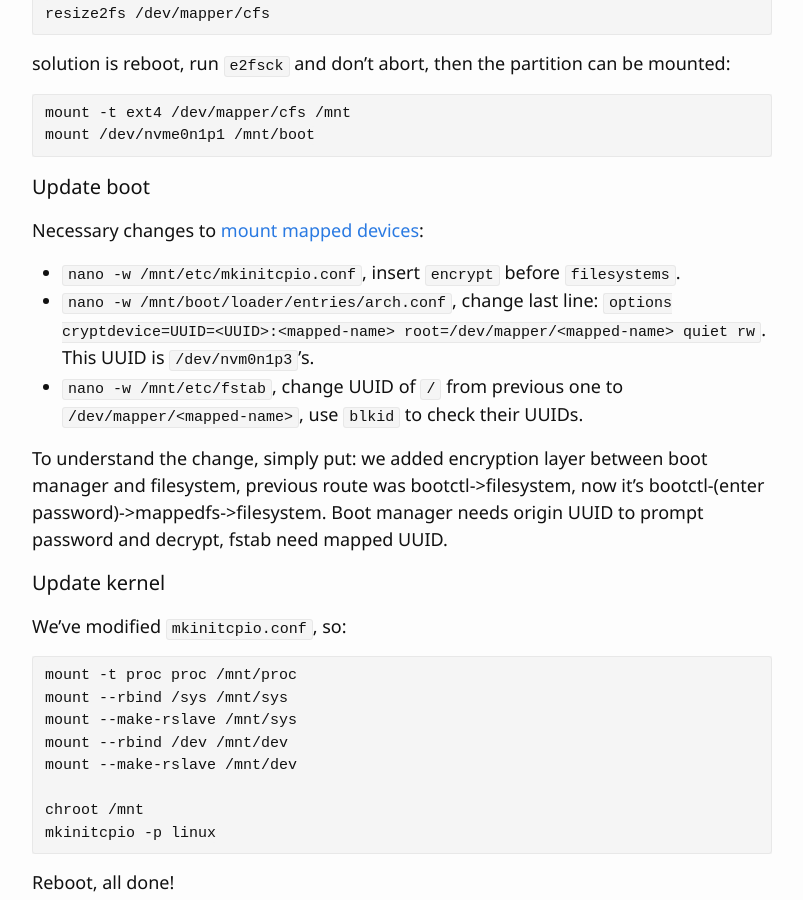
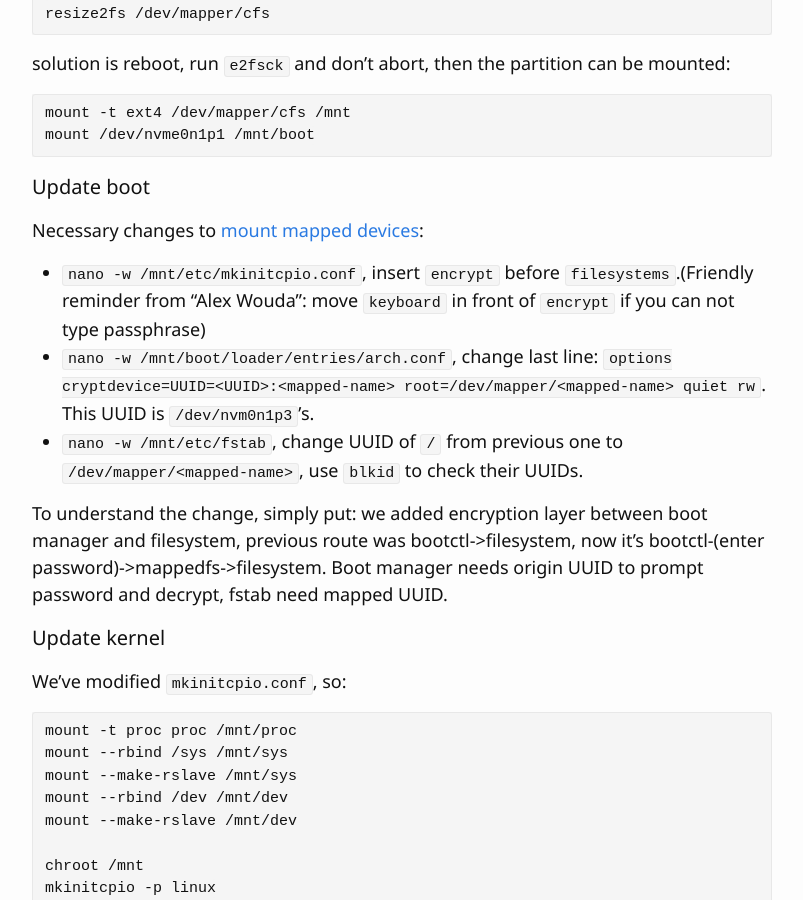
Before and after one commit to ahxxm/ahxxm.github.io, a Jekyll site: the page built from _posts/2016-04-19-arch-xps-9550-en.md, in a window 1280 px wide and 900 px high, scrolled down 14776 px. Shown: the whole window, without its empty margins (238-1041 px from the left). Built offline with Jekyll 4.4.1, drawn with Linux system fonts in a browser that asks for light colours.

Commit message:
order of `keyboard` directive in mkinitcpio config
friendly reminder from Alex Wouda

```diff
--- a/_posts/2016-04-19-arch-xps-9550-en.md
+++ b/_posts/2016-04-19-arch-xps-9550-en.md
@@ -625,7 +625,7 @@ solution is reboot, run `e2fsck` and don't abort, then the partition can be moun
 
 Necessary changes to [mount mapped devices](https://wiki.archlinux.org/index.php/Dm-crypt/Encrypting_an_entire_system#Mounting_the_devices):
 
-- `nano -w /mnt/etc/mkinitcpio.conf`, insert `encrypt` before `filesystems`.
+- `nano -w /mnt/etc/mkinitcpio.conf`, insert `encrypt` before `filesystems`.(Friendly reminder from "Alex Wouda": move `keyboard` in front of `encrypt` if you can not type passphrase)
 - `nano -w /mnt/boot/loader/entries/arch.conf`, change last line: `options cryptdevice=UUID=<UUID>:<mapped-name> root=/dev/mapper/<mapped-name> quiet rw`. This UUID is `/dev/nvm0n1p3`'s.
 - `nano -w /mnt/etc/fstab`, change UUID of `/` from previous one to `/dev/mapper/<mapped-name>`, use `blkid` to check their UUIDs.
 
```
